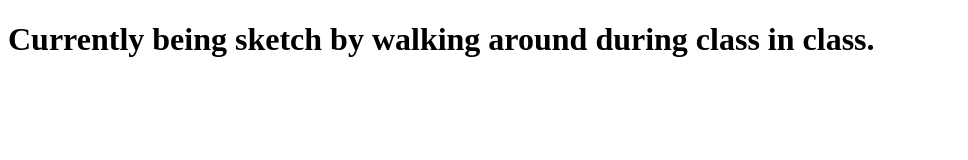
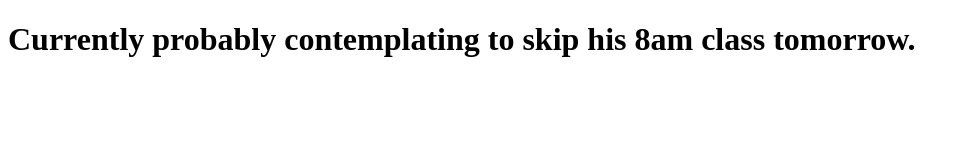
Before and after one commit to alberthynek/whereisarmin, a plain HTML site: page index.html in a window 1280 px wide. Shown: the whole page, without its empty margins (0-968 px from the left). Drawn offline with Linux system fonts and the light colour scheme.

Commit message:
Update index.html

```diff
--- a/index.html
+++ b/index.html
@@ -12,7 +12,7 @@
 
   <body>
   <div id="sketch_container">
- 	 <a href="armin.jpg"><h1>Currently being sketch by walking around during class in class.</h1></a>
+ 	 <a href="armin.jpg"><h1>Currently probably contemplating to skip his 8am class tomorrow.</h1></a>
   </div>
 
 
```
